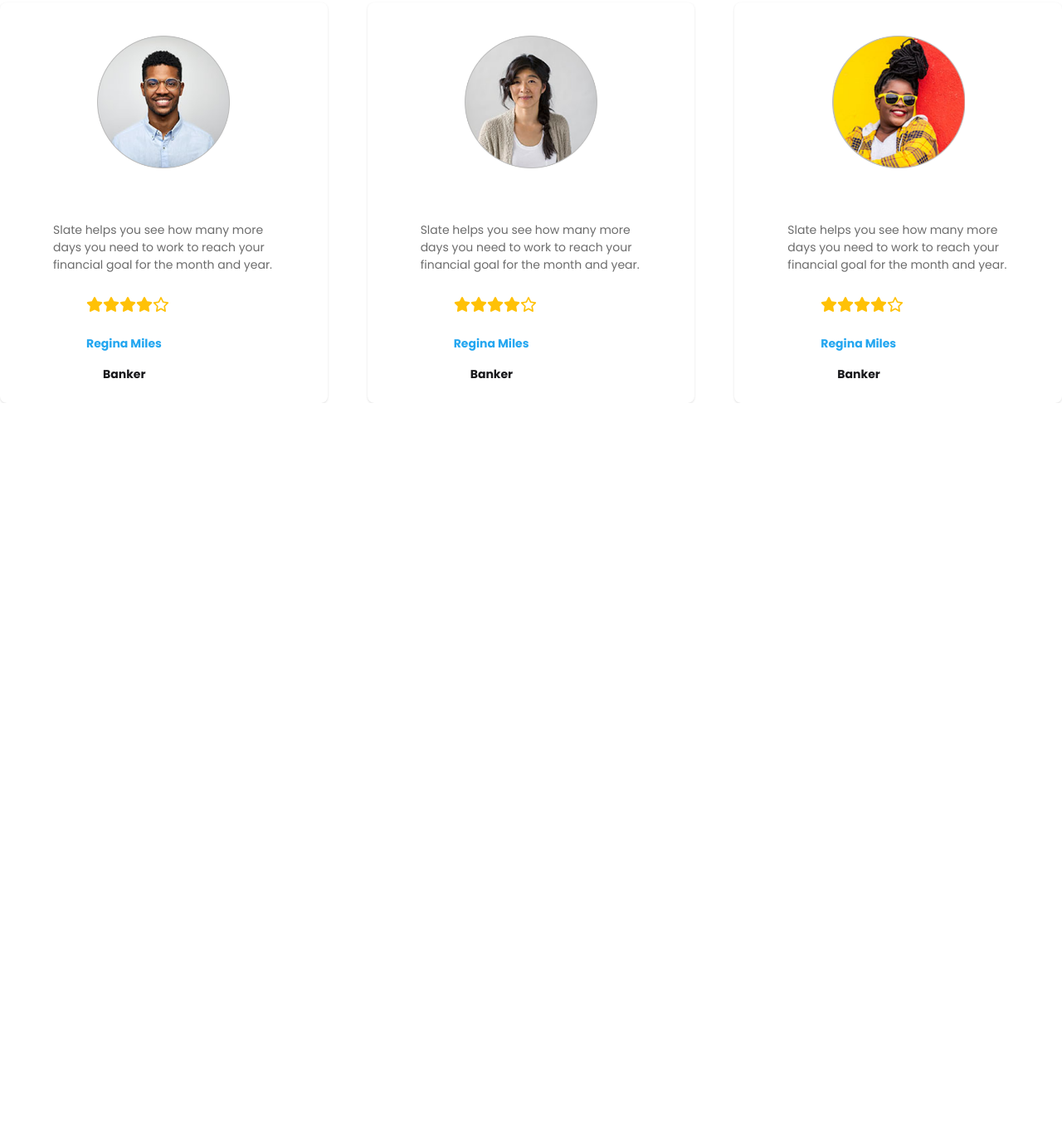
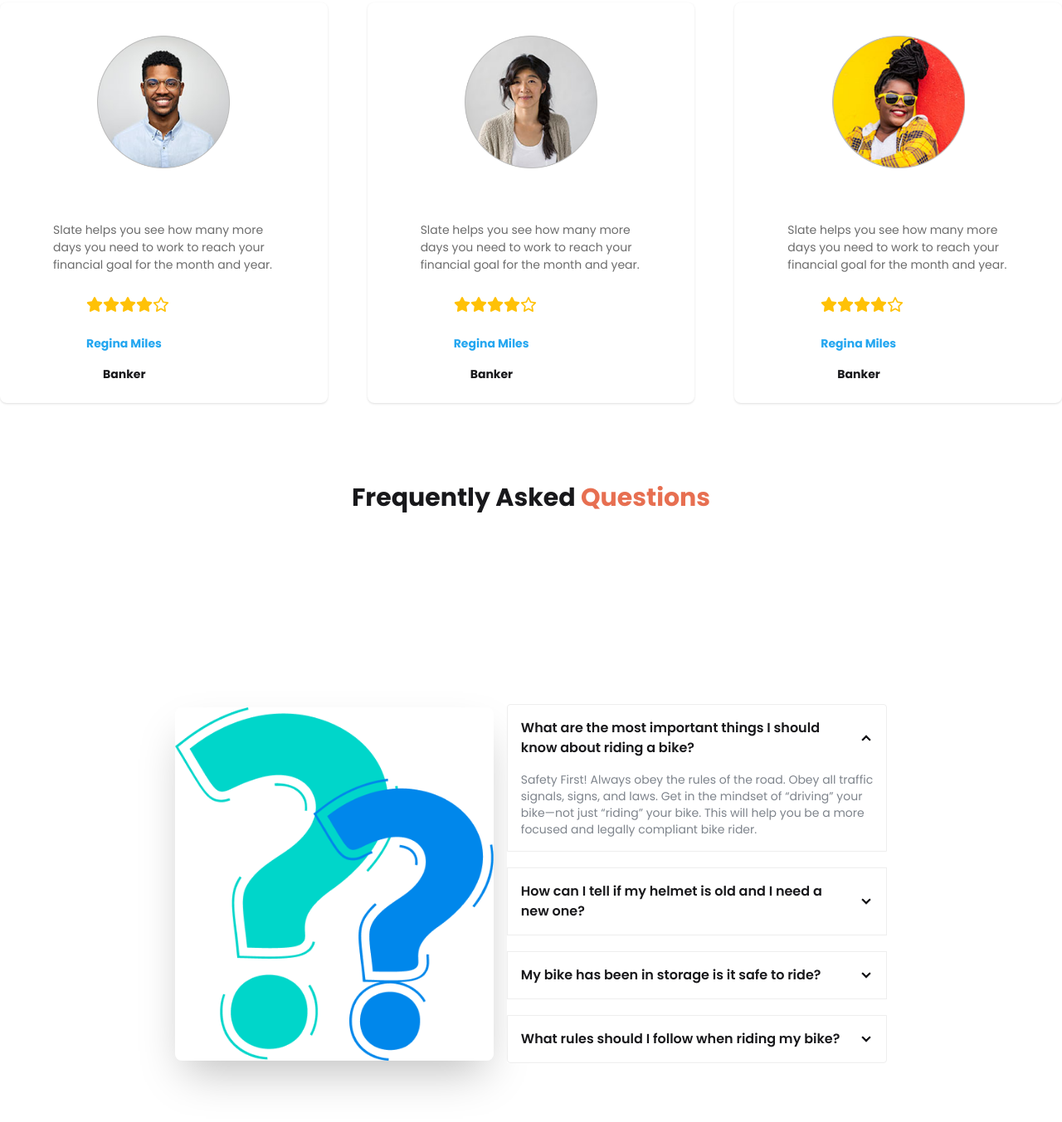
Before and after one commit to Muntasirjadid18/Bike_zone, a plain HTML site: page index.html in a window 1280 px wide. Shown: the part 1977-3330 px from the top of the page at 83% size. Before the commit the page ends 2463 px from the top, so only its background shows below. Drawn offline with nearby package versions, Linux system fonts and the light colour scheme.

Commit message:
faq question

```diff
--- a/index.html
+++ b/index.html
@@ -189,8 +189,9 @@ est sit aliqua dolor do amet sint. Velit officia consequat duis enim velit molli
 </div>
        </div>
       </div>
-        </section class="my-24">
+        </section>
         <!-- client -->
+         <section class="my-24">
          <h1 class="text-4xl font-bold text-center mb-12">Happy <span class="text-[#E76F51]">Clients says</span></h1>
            <div class="grid grid-cols-1 gap-12 md:grid-cols-2 lg:grid-cols-3 ">
       <!-- card-1 -->
@@ -270,7 +271,49 @@ goal for the month and year.</p>
 </div>
        </div>
       </div>
-
+         </section>
+         <!-- FAQ section -->
+         <section class="my-24">
+          <h1 class="text-3xl md:5xl font-bold text-center mb-12">Frequently Asked <span class="text-[#E76F51]">Questions</span></h1>
+          <div class="hero  min-h-screen">
+  <div class="hero-content flex-col lg:flex-row">
+    <img
+      src="Assets/others/faq.png"
+      class="max-w-sm rounded-lg shadow-2xl"
+    />
+    <div>
+      <div class="space-y-5 join join-vertical bg-base-100">
+  <div class="collapse collapse-arrow join-item border-base-300 border">
+    <input type="radio" name="my-accordion-4" checked="checked" />
+    <div class="collapse-title font-semibold">What are the most important things I should <br>
+know about riding a bike?</div>
+    <div class="collapse-content text-sm text-[#7E848C]">Safety First! Always obey the rules of the road. Obey all traffic <br> signals, signs, and laws. Get in the mindset of “driving” your
+      <br> bike—not just “riding” your bike. This will help you be a more <br> focused and legally compliant bike rider. </div>
+  </div>
+  <div class="collapse collapse-arrow join-item border-base-300 border">
+    <input type="radio" name="my-accordion-4" />
+    <div class="collapse-title font-semibold">How can I tell if my helmet is old and I need a <br>
+new one?</div>
+     <div class="collapse-content text-sm text-[#7E848C]">Safety First! Always obey the rules of the road. Obey all traffic <br> signals, signs, and laws. Get in the mindset of “driving” your
+      <br> bike—not just “riding” your bike. This will help you be a more <br> focused and legally compliant bike rider. </div>
+  </div>
+  <div class="collapse collapse-arrow join-item border-base-300 border">
+    <input type="radio" name="my-accordion-4" />
+    <div class="collapse-title font-semibold">My bike has been in storage is it safe to ride?</div>
+     <div class="collapse-content text-sm text-[#7E848C]">Safety First! Always obey the rules of the road. Obey all traffic <br> signals, signs, and laws. Get in the mindset of “driving” your
+      <br> bike—not just “riding” your bike. This will help you be a more <br> focused and legally compliant bike rider. </div>
+  </div>
+   <div class="collapse collapse-arrow join-item border-base-300 border">
+    <input type="radio" name="my-accordion-4" />
+    <div class="collapse-title font-semibold">What rules should I follow when riding my bike?</div>
+    <div class="collapse-content text-sm text-[#7E848C]">Safety First! Always obey the rules of the road. Obey all traffic <br> signals, signs, and laws. Get in the mindset of “driving” your
+      <br> bike—not just “riding” your bike. This will help you be a more <br> focused and legally compliant bike rider. </div>
+  </div>
+</div>
+    </div>
+  </div>
+</div>
+         </section>
       </main>
     <!--Footer Section  -->
     <footer></footer>
```
